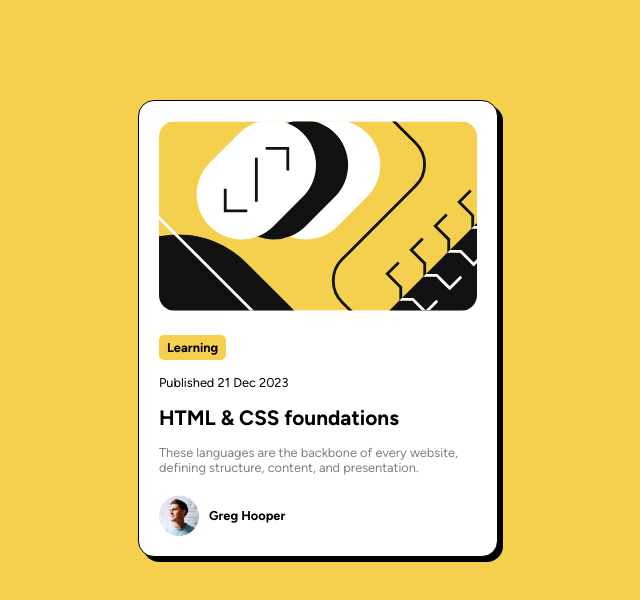
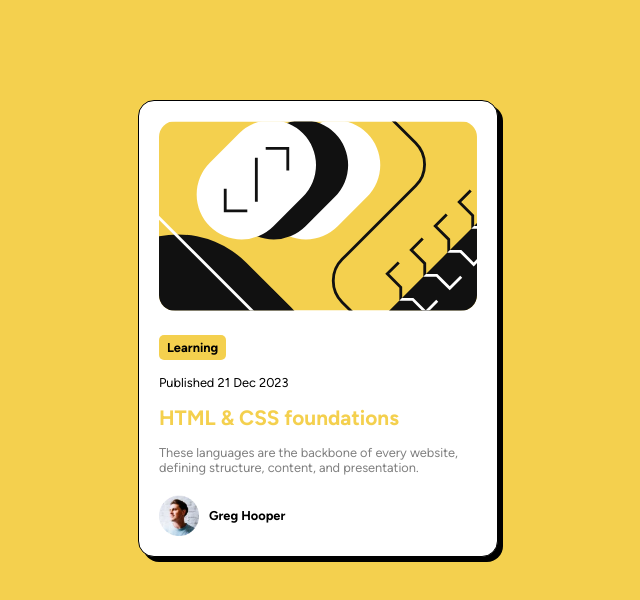
Before and after one commit to RoyalF4/blog-preview-card, a plain HTML site: page index.html in a window 1280 px wide. In both pictures the pointer is over the element "HTML & CSS foundations". Shown: the whole page, without its empty margins (322-962 px from the left). Drawn offline with Linux system fonts and the light colour scheme.

Commit message:
add hover state/pointer cursor to card title

```diff
--- a/styles.css
+++ b/styles.css
@@ -57,6 +57,11 @@ body {
 
 .card__title {
   font-size: 1.3rem;
+  cursor: pointer;
+}
+
+.card__title:hover {
+  color: var(--primary-color);
 }
 
 .card__description {
```
